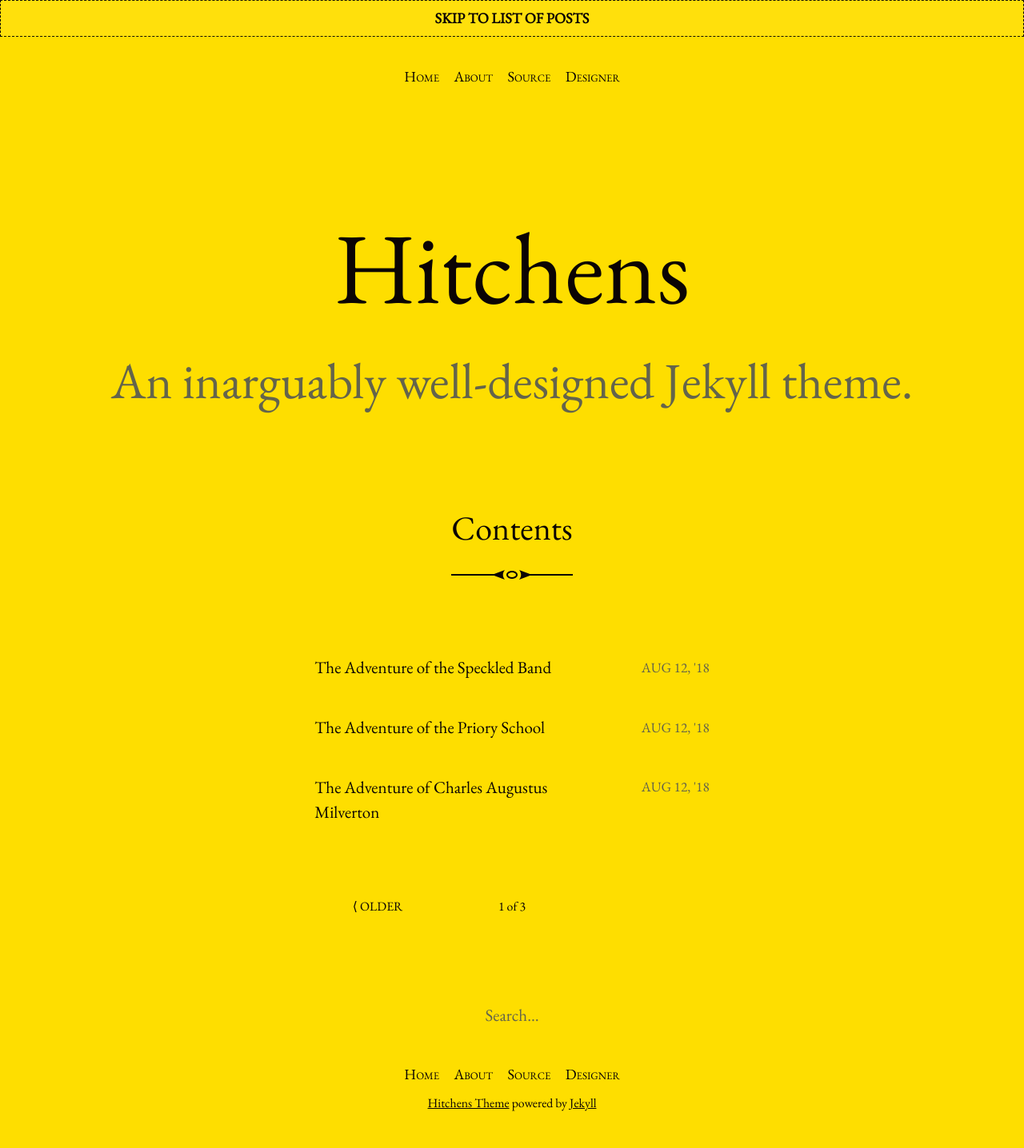
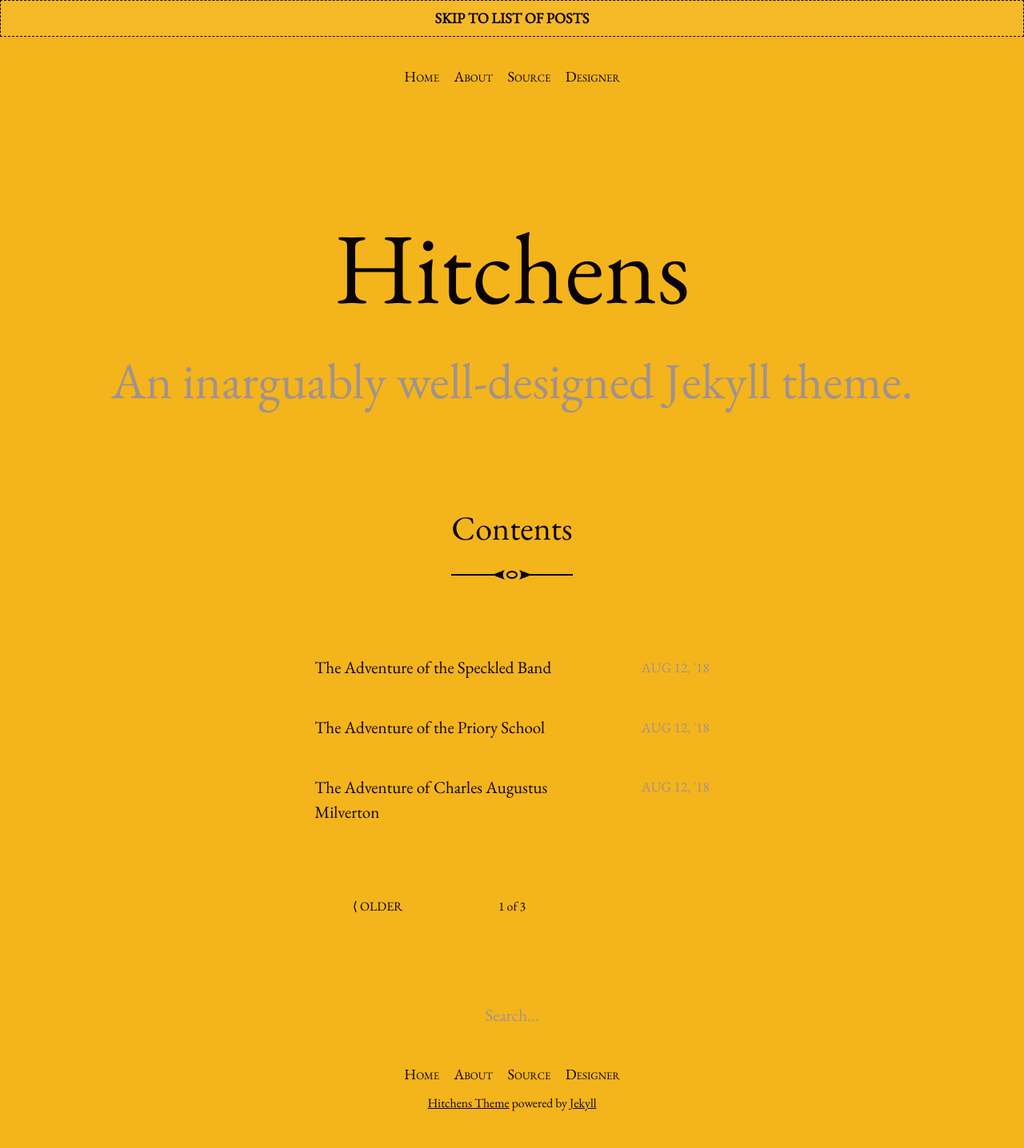
Before and after one commit to milkbarlife/milkbarlife.github.io, a Jekyll site: the page built from index.html, in a window 1280 px wide. Shown: the whole page at 80% size. Built offline with Jekyll 4.4.1, drawn with Linux system fonts in a browser that asks for light colours; the list of posts is cut into pages by our own code.

Commit message:
Tweaking the background color
Signed-off-by: Jesse Millar <jesse.millar@microsoft.com>

```diff
--- a/_sass/_variables.scss
+++ b/_sass/_variables.scss
@@ -1,7 +1,7 @@
-$brand-color:         #fede00;
-$highlight:           lighten($brand-color, 35%);
+$brand-color:         #f4b41b;
+$highlight:           lighten($brand-color, 50%);
 $text-color:          #0b0404;
-$muted-text-color:    #64644B;
+$muted-text-color:    #a0938e;
 $font-family:         "EB Garamond", Garamond, "Times New Roman", serif;
 
 $on-bigphone:         375px;
```
